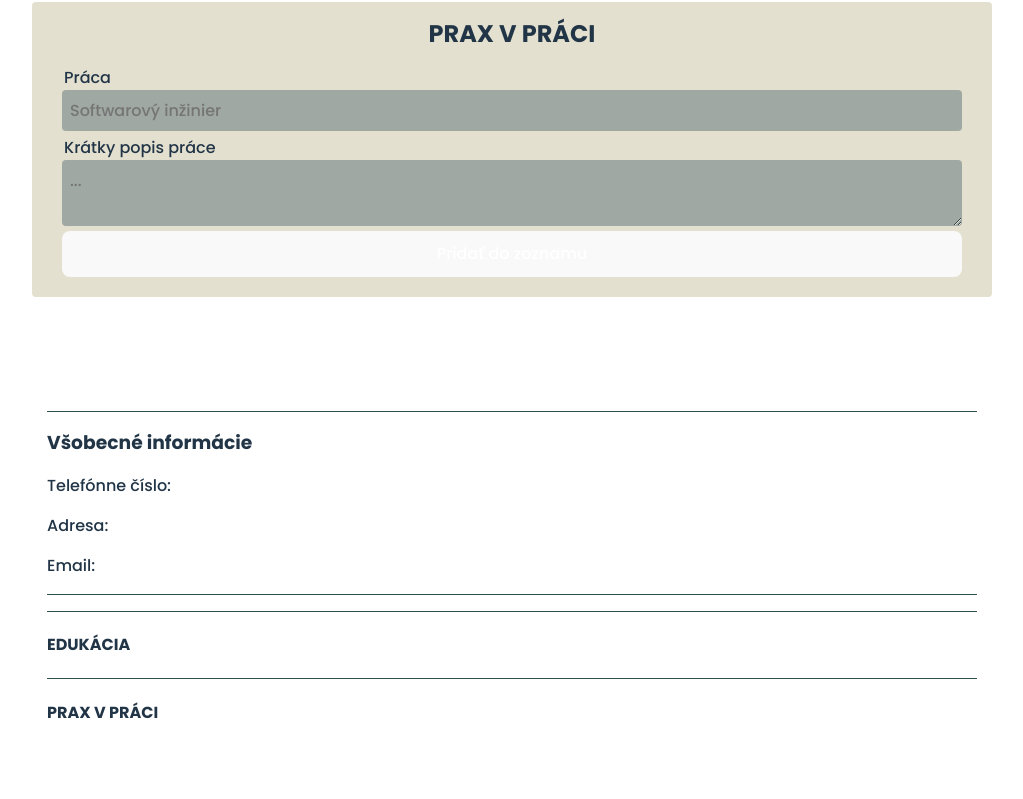
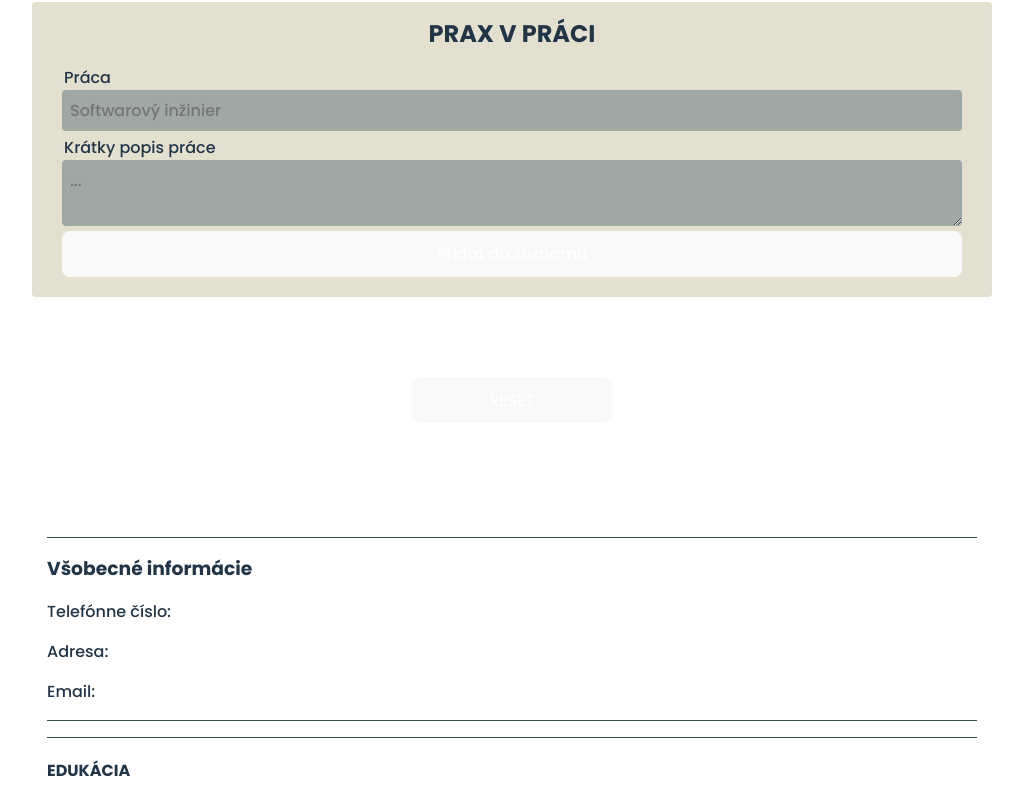
Before and after one commit to lkrabac/CV-aplikacia, a React (Vite) app: page / in a window 1280 px wide. Shown: the part 1113-1912 px from the top of the page, without its empty margins (128-1151 px from the left). Before the commit the page ends 1879 px from the top, so only its background shows below. Built offline with nearby package versions, Linux system fonts and the light colour scheme.

Commit message:
Reset Button

```diff
--- a/src/App.jsx
+++ b/src/App.jsx
@@ -1,4 +1,6 @@
 import { useState, useEffect } from 'react'
+
+import styles from './App.module.css'
 
 import Educational from './sections/educational/Educational'
 import General from './sections/general/General'
@@ -8,15 +10,16 @@ import Final from './sections/final/Final'
 function App() {
   return (
     <div>
-
       <General />
 
       <Educational />
 
       <Practical />
+      <div className={styles.buttonreset}>
+        <button className={styles.buttonreset}>RESET</button>
+      </div>
 
       <Final />
-
     </div>
   );
 }
--- a/src/App.module.css
+++ b/src/App.module.css
@@ -0,0 +1,9 @@
+.buttonreset button{
+  color: white;
+  width: 200px;
+}
+
+.buttonreset {
+  display: flex;
+  justify-content: center;
+}
--- a/src/sections/practical/Practical.module.css
+++ b/src/sections/practical/Practical.module.css
@@ -11,7 +11,7 @@ button, input, textarea {
     justify-content: center;
     align-items: center;
 
-    margin: 80px 0 0 0;
+    margin: 80px 0 80px 0;
 }
 
 .container {
```
Also changed, not shown: src/sections/practical/Practical.jsx (+3 -5 lines).
